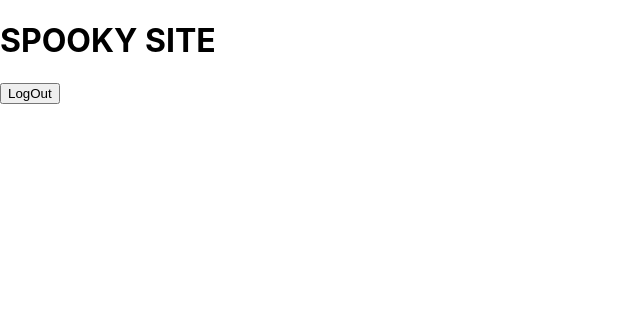
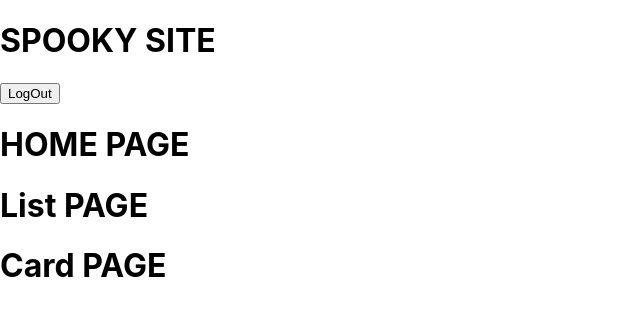
Before and after one commit to esellers25/horror-stop, a React (Create React App) app: page /home in a window 1280 px wide. Shown: the top 316 px of the page, without its empty margins (0-640 px from the left). Built offline with nearby package versions, Linux system fonts and the light colour scheme.

Commit message:
more components

```diff
--- a/src/components/App.js
+++ b/src/components/App.js
@@ -3,11 +3,13 @@ import {Switch, Route} from "react-router-dom";
 import Signup from "./Signup";
 import Login from "./Login";
 import Header from "./Header";
+import MovieHome from "./MovieHome";
 
 
 function App() {
   return (
     <div>
+      <Header/>
       <Switch>
         <Route exact path="/">
           <Signup/>
@@ -16,7 +18,7 @@ function App() {
           <Login/>
         </Route>
         <Route exact path="/home">
-          <Header />
+          <MovieHome />
         </Route>
       </Switch>
 
--- a/src/components/Header.js
+++ b/src/components/Header.js
@@ -1,7 +1,11 @@
+import {useHistory} from "react-router-dom";
+
 function Header() {
+    const history = useHistory()
 
     function logOut(){
         localStorage.clear()
+        history.push("/login")
     }
 
     return (
--- /dev/null
+++ b/src/components/MovieCard.js
@@ -0,0 +1,9 @@
+function MovieCard(){
+    return(
+        <div>
+            <h1>Card PAGE</h1>
+        </div>
+    )
+}
+
+export default MovieCard;
--- /dev/null
+++ b/src/components/MovieHome.js
@@ -0,0 +1,12 @@
+import MovieList from "./MovieList";
+
+function MovieHome(){
+    return(
+        <div>
+            <h1>HOME PAGE</h1>
+            <MovieList/>
+        </div>
+    )
+}
+
+export default MovieHome;
--- /dev/null
+++ b/src/components/MovieList.js
@@ -0,0 +1,12 @@
+import MovieCard from "./MovieCard";
+
+function MovieList(){
+    return(
+        <div>
+            <h1>List PAGE</h1>
+            <MovieCard/>
+        </div>
+    )
+}
+
+export default MovieList;
```
